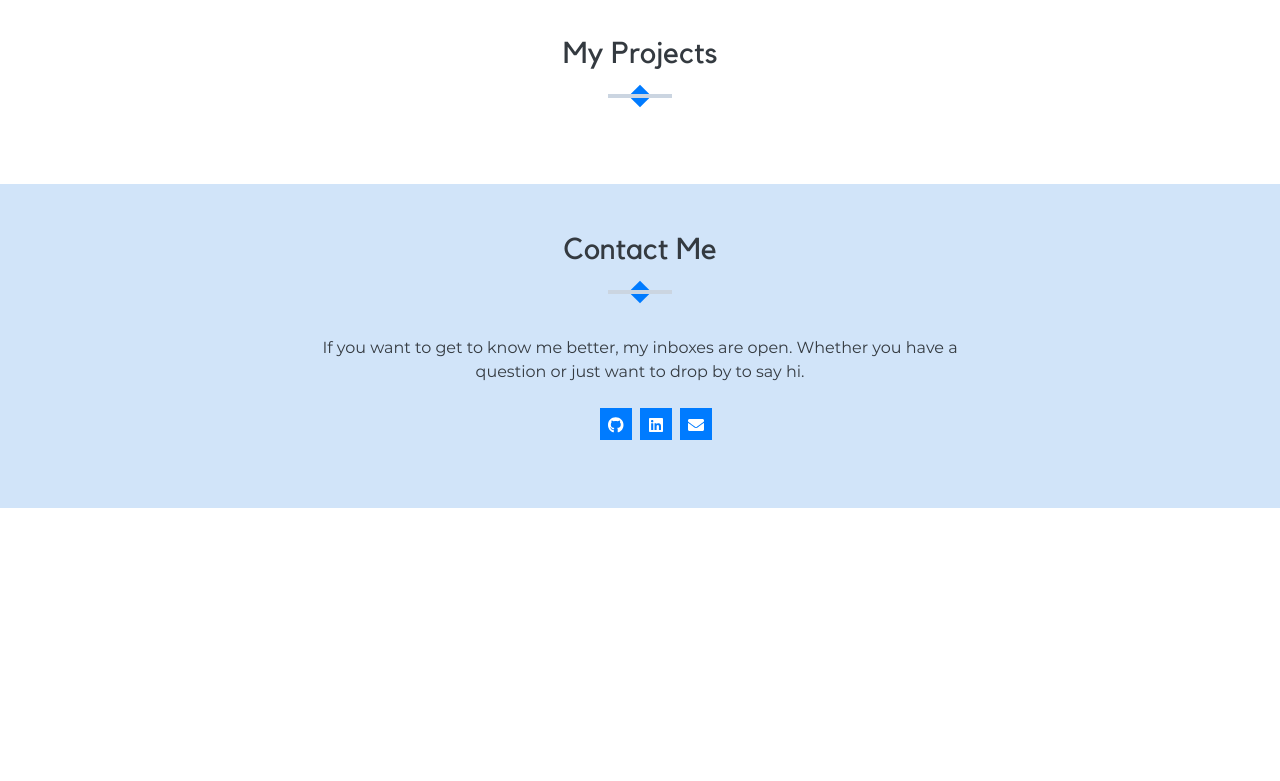
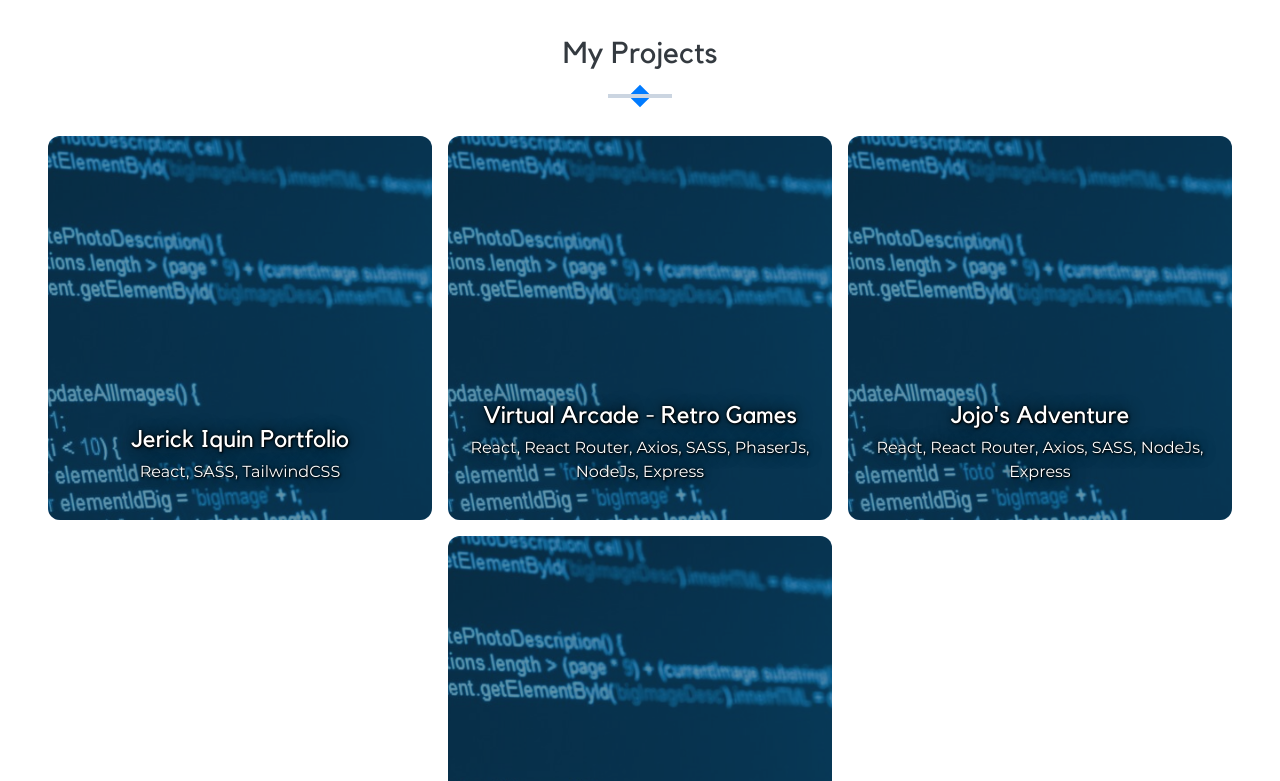
Before and after one commit to jekiquin/portfolio, a React (Create React App) app: page / in a window 1280 px wide. Shown: the part 1400-2181 px from the top of the page. Before the commit the page ends 1908 px from the top, so only its background shows below. Built offline with nearby package versions, Linux system fonts and the light colour scheme.

Commit message:
added projects list

```diff
--- a/src/components/Project.js
+++ b/src/components/Project.js
@@ -0,0 +1,26 @@
+import PropTypes from 'prop-types';
+import { PLACEHOLDER } from 'data/images';
+
+export default function Project({ project, selectProject }) {
+	const { name, image, stacks } = project;
+	const displayImage = image || PLACEHOLDER.src;
+
+	return (
+		<div className="relative h-96 w-96 rounded-xl overflow-hidden cursor-pointer bg-sky-900">
+			<img
+				className="absolute top-0 left-0 h-full w-full object-cover opacity-40"
+				src={displayImage}
+				alt={name}
+			/>
+			<div className="Project__ctx">
+				<h3 className="text-2xl">{name}</h3>
+				<p>{stacks.join(', ')}</p>
+			</div>
+		</div>
+	);
+}
+
+Project.propTypes = {
+	project: PropTypes.object.isRequired,
+	selectProject: PropTypes.func
+};
--- a/src/components/Projects.js
+++ b/src/components/Projects.js
@@ -1,12 +1,19 @@
+import uniqid from 'uniqid';
 import SectionContainer from 'hoc/SectionContainer';
-import SectionHeader from './SectionHeader';
+import SectionHeader from 'components/SectionHeader';
+import Project from 'components/Project';
 import { PROJECTS } from 'data/projects';
 
 export default function Projects() {
 	const { title, projects } = PROJECTS;
+
+	const displayProjects = projects.map((project) => <Project key={uniqid()} project={project} />);
 	return (
-		<SectionContainer>
+		<SectionContainer id="projects">
 			<SectionHeader>{title}</SectionHeader>
+			<div className="flex justify-center items-center flex-wrap gap-4">
+				{displayProjects}
+			</div>
 		</SectionContainer>
 	);
 }
--- a/src/data/images.js
+++ b/src/data/images.js
@@ -1,5 +1,6 @@
 import profile from 'assets/images/JerickIquin.jpg';
 import mainLogo from 'assets/logos/JI Scripts.png';
+import placeholder from 'assets/images/placeholder.jpg';
 
 export const PROFILE = {
 	src: profile,
@@ -10,3 +11,8 @@ export const LOGO = {
 	src: mainLogo,
 	alt: 'Jerick Iquin Scripts!'
 };
+
+export const PLACEHOLDER = {
+	src: placeholder,
+	alt: 'This is just a placeholder'
+};
--- a/src/styles/index.scss
+++ b/src/styles/index.scss
@@ -82,6 +82,14 @@
 		}
 	}
 
+	.Project {
+		&__ctx {
+			@apply text-white text-center p-4 w-full absolute bottom-4;
+			text-shadow: 1px 1px 2px black, 0 0 1em black, 0 0 0.2em black;
+			transition: all 1s ease-in-out;
+		}
+	}
+
 	.ji-divider {
 		@apply bg-blue h-4 w-4 mx-auto rotate-45;
 
```
Also changed, not shown: src/assets/images/placeholder.jpg (added).
